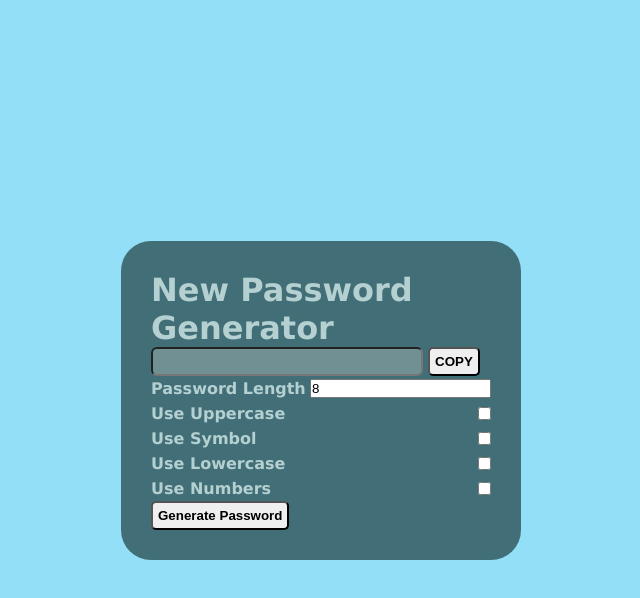
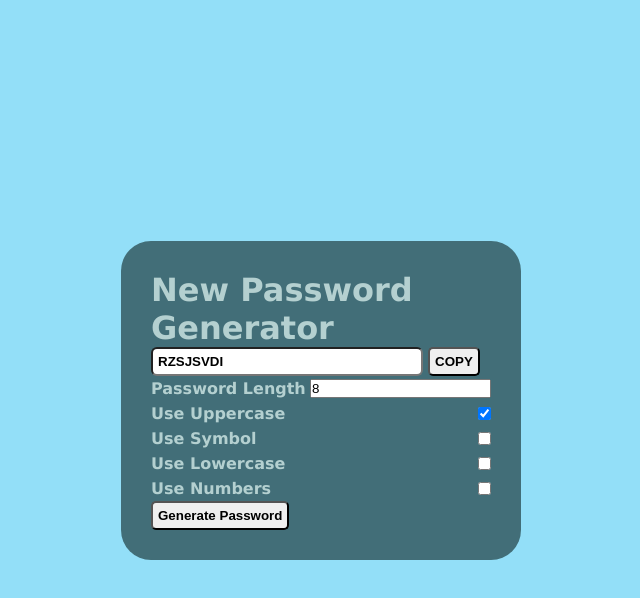
Before and after one commit to Jrivera239/Redoing-Password-Generator, a plain HTML site: page assets/index.html in a window 1280 px wide. Both pictures are taken after a click on the button "Generate Password". Shown: the whole page, without its empty margins (319-959 px from the left). Drawn offline with Linux system fonts and the light colour scheme.

Commit message:
fixing issues

```diff
--- a/assets/index.html
+++ b/assets/index.html
@@ -21,12 +21,12 @@
     </div>
     <div class="forms">
         <label for="uppercase">Use Uppercase</label>
-        <input type="checkbox" id="uppercase">
+        <input type="checkbox"checked id="uppercase">
     </div>
 
     <div class="forms">
         <label for="symbols">Use Symbol</label>
-        <input type="checkbox" id="symbol">
+        <input type="checkbox" id="symbols">
     </div>
     <div class="forms">
         <label for="lowercase">Use Lowercase</label>
--- a/assets/script.js
+++ b/assets/script.js
@@ -1,23 +1,32 @@
-
+// Elements and IDs//
 const lowercase1 = "abcdefghijklmnopqrstuvwxyz";
 const numbers1 = "0123456789";
 const symbols1 = "~!@#$%^&*()_+=-";
 const uppercase1 = "ABCDEFGHIJKLMNOPQRSTUVWXYZ";
+const Length = document.getElementById("length")
+const upperCase = document.getElementById("uppercase");
+const lowerCase = document.getElementById("lowercase");
+const Numbers = document.getElementById("numbers");
+const Symbols = document.getElementById("symbols");
+const Generate = document.getElementById("generatebtn");
+const password = document.getElementById("pw");
+const empty = "";
 
-const upperCase = doument.getElementById("uppercase");
-const lowerCase = doument.getElementById("lowercase");
-const Numbers = doument.getElementById("numbers");
-const Symbols = doument.getElementById("symbols");
-const Generate = doument.getElementById("generatebtn");
-const password = doument.getElementById("pw");
+//connecting checkbox function//
+generatebtn.addEventListener("click",() => {
+    let initialPassword = empty;
+    (upperCase.checked) ? initialPassword +=uppercase1 :"";
+    (lowerCase.checked) ? initialPassword +=lowercase1 :"";
+    (Symbols.checked) ? initialPassword +=symbols1 :"";
+    (Numbers.checked) ? initialPassword +=numbers1 :"";
 
-
-submit.addEventListener("click",() =>{
-    let initialPassword = empty;
-    (upperCase,checked) ? initialPassword +=uppercase1 : "";
-    (lowerCase,checked) ? initialPassword +=lowercase1 : "";
-    (Symbols,checked) ? initialPassword +=symbols1 : "";
-    (Numbers,checked) ? initialPassword +=numbers1 : "";
-
-
+    password.value = generatePassword(Length.value,initialPassword)
 });
+//loop through initial password//
+function generatePassword(length, initialPassword){
+    let pass = ""
+    for(let i = 0; i < length; i ++) {
+        pass += initialPassword.charAt(Math.floor(Math.random() * initialPassword.length));
+    }
+    return pass;
+}
--- a/assets/style.css
+++ b/assets/style.css
@@ -51,10 +51,11 @@ body{
 
 }
 .head input{
-    background-color:rgba(148, 171, 167, 0.578) ;
+    background-color:rgb(255, 255, 255) ;
     border-radius: 6px;
     width:80%;
     padding:5px;
+    font-weight: bold;
 
 }
 
```
